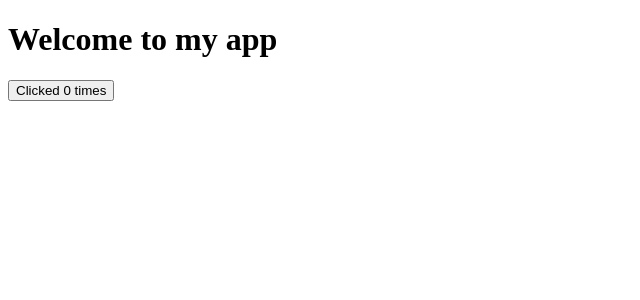
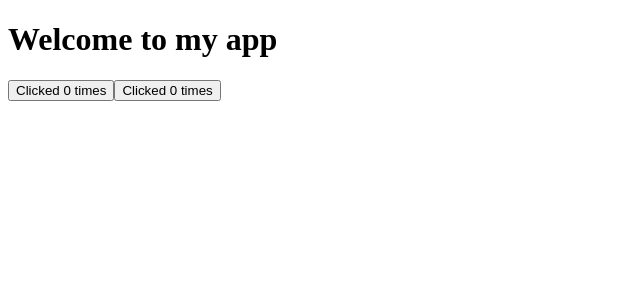
Before and after one commit to adala-wanyande/ap-homework, a React (Create React App) app: page / in a window 1280 px wide. Shown: the top 300 px of the page, without its empty margins (0-640 px from the left). Built offline with nearby package versions, Linux system fonts and the light colour scheme.

Commit message:
feat: sharing data between components

```diff
--- a/src/components/MyApp.tsx
+++ b/src/components/MyApp.tsx
@@ -1,11 +1,18 @@
-import React from "react";
+import React, { useState } from "react";
 import MyButton from "./MyButton";
 
 const MyApp = () => {
+  const [count, setCount] = useState<number>(0);
+
+  const handleClick = () => {
+    setCount(count + 1);
+  };
+
   return (
     <>
       <h1>Welcome to my app</h1>
-      <MyButton></MyButton>
+      <MyButton handleClick={handleClick} count={count}></MyButton>
+      <MyButton handleClick={handleClick} count={count}></MyButton>
     </>
   );
 };
--- a/src/components/MyButton.tsx
+++ b/src/components/MyButton.tsx
@@ -1,12 +1,6 @@
 import React, { useState } from "react";
 
-const MyButton = () => {
-  const [count, setCount] = useState<number>(0);
-
-  const handleClick = () => {
-    setCount(count + 1);
-  };
-
+const MyButton: React.FC<MyButtonProps> = ({handleClick, count}) => {
   return <button onClick={handleClick}>Clicked {count} times</button>;
 };
 
--- a/src/types.d.ts
+++ b/src/types.d.ts
@@ -18,3 +18,8 @@ type SignUpForm = {
 };
 
 type Tribes = string[];
+
+type MyButtonProps = {
+  handleClick: () => void;
+  count: number;
+};
```
